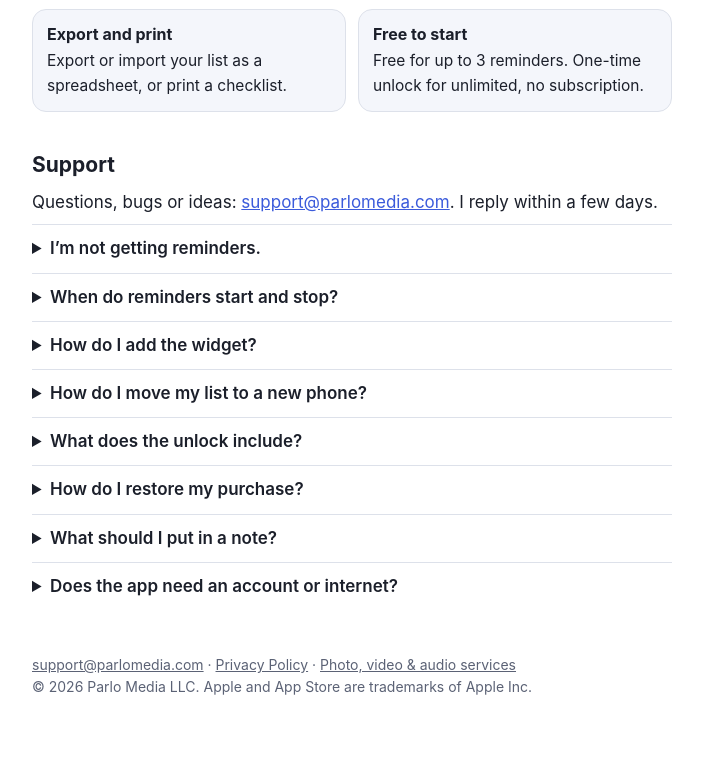
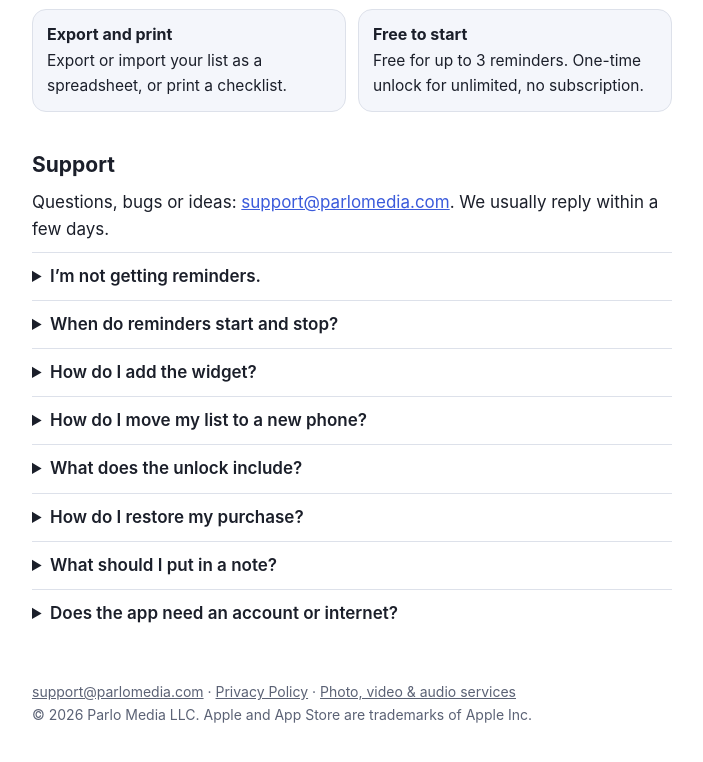
Before and after one commit to epark55/parlomedia, a plain HTML site: page stickler/index.html in a window 1280 px wide. Shown: the part 787-1549 px from the top of the page, without its empty margins (288-991 px from the left). Drawn offline with Linux system fonts and the light colour scheme.

Commit message:
Support line: We usually reply within a few days
Updated support contact response time in index.html.

```diff
--- a/stickler/index.html
+++ b/stickler/index.html
@@ -21,7 +21,7 @@ details{border-top:1px solid var(--ln);padding:10px 0}summary{cursor:pointer;fon
 <div><b>Widgets</b>Home Screen and Lock Screen widgets show what&rsquo;s due next.</div>
 <div><b>Export and print</b>Export or import your list as a spreadsheet, or print a checklist.</div>
 <div><b>Free to start</b>Free for up to 3 reminders. One-time unlock for unlimited, no subscription.</div></div>
-<h2 id="support">Support</h2><p>Questions, bugs or ideas: <a href="mailto:support@parlomedia.com?subject=Stickler">support@parlomedia.com</a>. I reply within a few days.</p>
+<h2 id="support">Support</h2><p>Questions, bugs or ideas: <a href="mailto:support@parlomedia.com?subject=Stickler">support@parlomedia.com</a>. We usually reply within a few days.</p>
 <details><summary>I&rsquo;m not getting reminders.</summary><p>Open the iPhone Settings app, tap Notifications, then Stickler, and make sure Allow Notifications is on. In Stickler, open Settings and send yourself a test notification. You can also choose the time of day reminders arrive there.</p></details>
 <details><summary>When do reminders start and stop?</summary><p>Each reminder starts a set number of days before it&rsquo;s due, which you choose when you add it. Once it&rsquo;s due, Stickler reminds you every day until you check it off. Checking it off moves it to the next due date.</p></details>
 <details><summary>How do I add the widget?</summary><p>Touch and hold the Home Screen, tap +, search &ldquo;Stickler&rdquo;, and pick a size. Lock Screen widgets are added the same way from the Lock Screen.</p></details>
```
